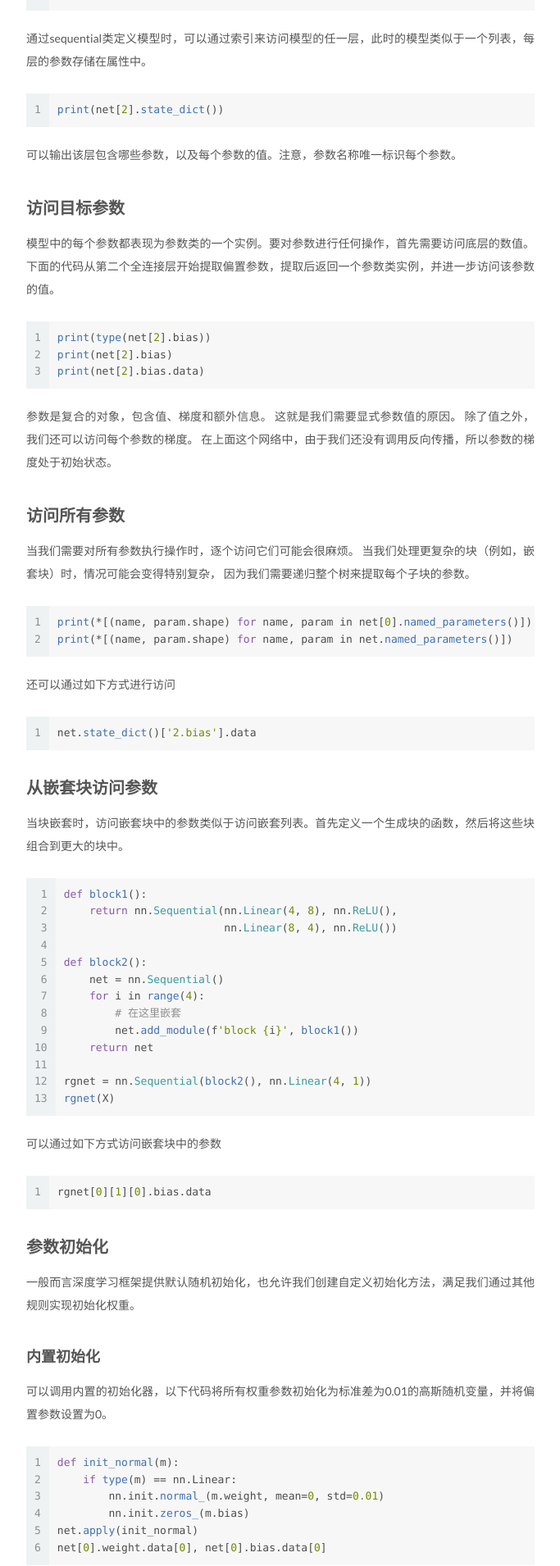
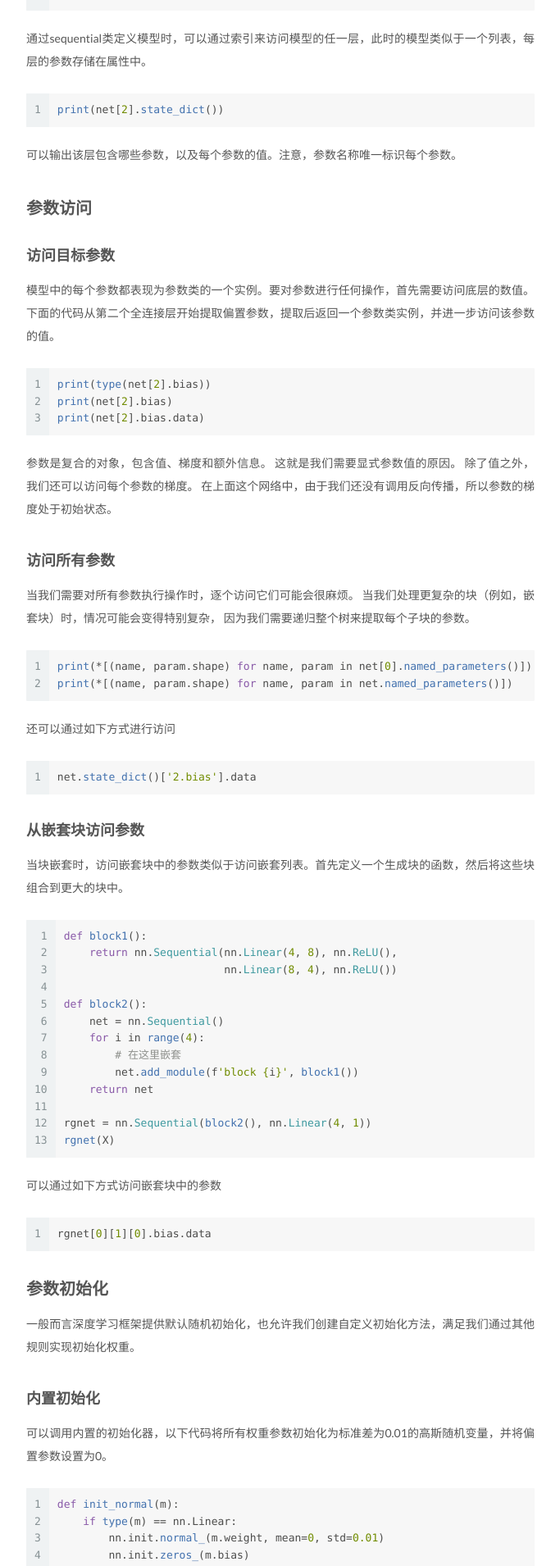
Before and after one commit to zhangfeng-fitz/zhangfeng-fitz.github.io, a Jekyll site: the page built from _posts/2021-12-20-dl-component.md, in a window 1280 px wide. Shown: the part 3177-5087 px from the top of the page at 82% size, without its empty margins (428-1111 px from the left). Built offline with Jekyll 4.4.1, drawn with Linux system fonts in a browser that asks for light colours; formulas are drawn with MathJax 3; comment, search, counter and statistics services are not loaded.

Commit message:
Update 2021-12-20-dl-component.md

````diff
--- a/_posts/2021-12-20-dl-component.md
+++ b/_posts/2021-12-20-dl-component.md
@@ -136,7 +136,9 @@ print(net[2].state_dict())
 
 可以输出该层包含哪些参数，以及每个参数的值。注意，参数名称唯一标识每个参数。
 
-## 访问目标参数
+## 参数访问
+
+### 访问目标参数
 
 模型中的每个参数都表现为参数类的一个实例。要对参数进行任何操作，首先需要访问底层的数值。下面的代码从第二个全连接层开始提取偏置参数，提取后返回一个参数类实例，并进一步访问该参数的值。
 
@@ -148,7 +150,7 @@ print(net[2].bias.data)
 
 参数是复合的对象，包含值、梯度和额外信息。 这就是我们需要显式参数值的原因。 除了值之外，我们还可以访问每个参数的梯度。 在上面这个网络中，由于我们还没有调用反向传播，所以参数的梯度处于初始状态。
 
-## 访问所有参数
+### 访问所有参数
 
 当我们需要对所有参数执行操作时，逐个访问它们可能会很麻烦。 当我们处理更复杂的块（例如，嵌套块）时，情况可能会变得特别复杂， 因为我们需要递归整个树来提取每个子块的参数。
 
@@ -163,7 +165,7 @@ print(*[(name, param.shape) for name, param in net.named_parameters()])
 net.state_dict()['2.bias'].data
 ```
 
-## 从嵌套块访问参数
+### 从嵌套块访问参数
 
 当块嵌套时，访问嵌套块中的参数类似于访问嵌套列表。首先定义一个生成块的函数，然后将这些块组合到更大的块中。
 
@@ -237,7 +239,7 @@ print(net[0].weight.data[0])
 print(net[2].weight.data)
 ```
 
-## 自定义初始化
+### 自定义初始化
 
 如果深度学习框架没有提供我们需要的初始化方法，可以进行自定义。例如，可以通过如下分布为任意权重参数定义初始化方法。
 
````
